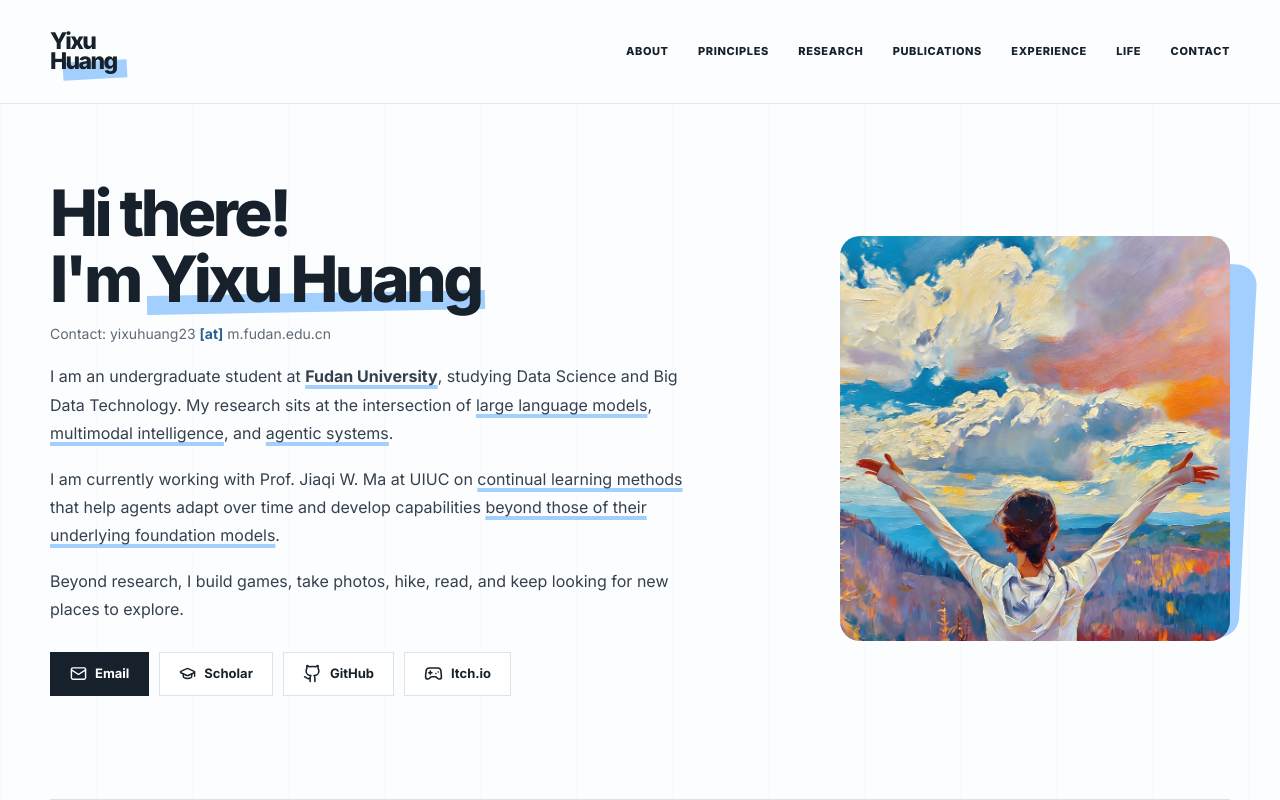
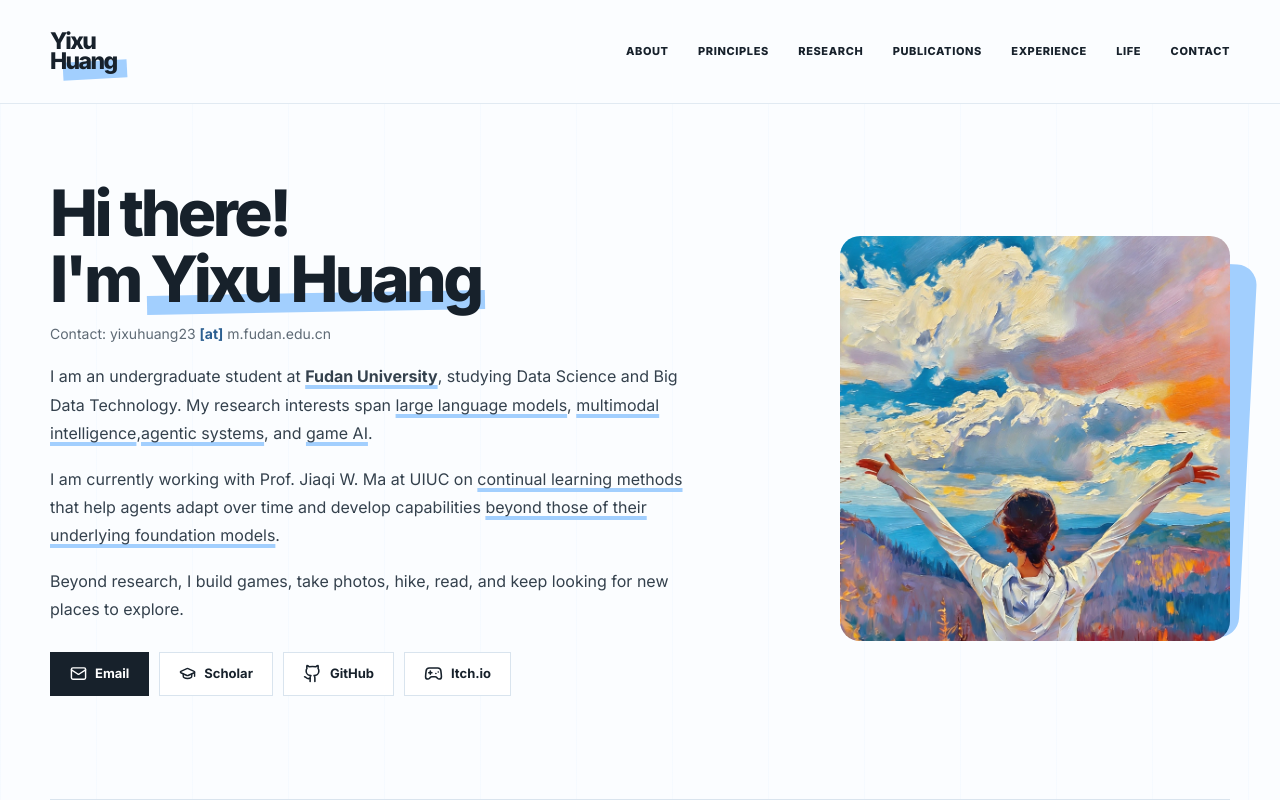
Before and after one commit to RunRiotComeOn/personal-homepage, a React (Vite) app: page / in a window 1280 px wide. Shown: the top 800 px of the page. Built offline with nearby package versions, Linux system fonts and the light colour scheme.

Commit message:
Update research interests and personal bio

```diff
--- a/index.html
+++ b/index.html
@@ -5,12 +5,12 @@
     <meta name="viewport" content="width=device-width, initial-scale=1.0" />
     <meta
       name="description"
-      content="Yixu Huang — researcher working on large language models, multimodal intelligence, and agentic systems."
+      content="Yixu Huang — researcher working on large language models, multimodal intelligence, agentic systems, and game AI."
     />
     <meta property="og:title" content="Yixu Huang — AI Research" />
     <meta
       property="og:description"
-      content="Research on large language models, multimodal intelligence, and agentic systems."
+      content="Research on large language models, multimodal intelligence, agentic systems, and game AI."
     />
     <meta property="og:type" content="website" />
     <meta property="og:image" content="/personal-homepage/og.png" />
--- a/src/App.tsx
+++ b/src/App.tsx
@@ -1,6 +1,7 @@
 import { useEffect, useState } from 'react';
 import {
   ArrowUpRight,
+  Biohazard,
   BookOpen,
   CalendarDays,
   Camera,
@@ -251,11 +252,12 @@ function App() {
               <p>
                 I am an undergraduate student at{' '}
                 <strong className="blue-underline">Fudan University</strong>,
-                studying Data Science and Big Data Technology. My research sits
-                at the intersection of{' '}
+                studying Data Science and Big Data Technology. My research
+                interests span{' '}
                 <span className="blue-underline">large language models</span>,{' '}
                 <span className="blue-underline">multimodal intelligence</span>,
-                and <span className="blue-underline">agentic systems</span>.
+                <span className="blue-underline">agentic systems</span>, and{' '}
+                <span className="blue-underline">game AI</span>.
               </p>
               <p>
                 I am currently working with{' '}
@@ -532,6 +534,14 @@ function App() {
               </span>
               <ExternalLink size={17} />
             </a>
+
+            <div className="interest-item">
+              <Biohazard size={20} />
+              <span>
+                I&apos;m a huge <strong>Resident Evil</strong> fan—if you are too,
+                I&apos;d love to chat about the series, its lore, and survival horror.
+              </span>
+            </div>
           </div>
         </section>
 
```
